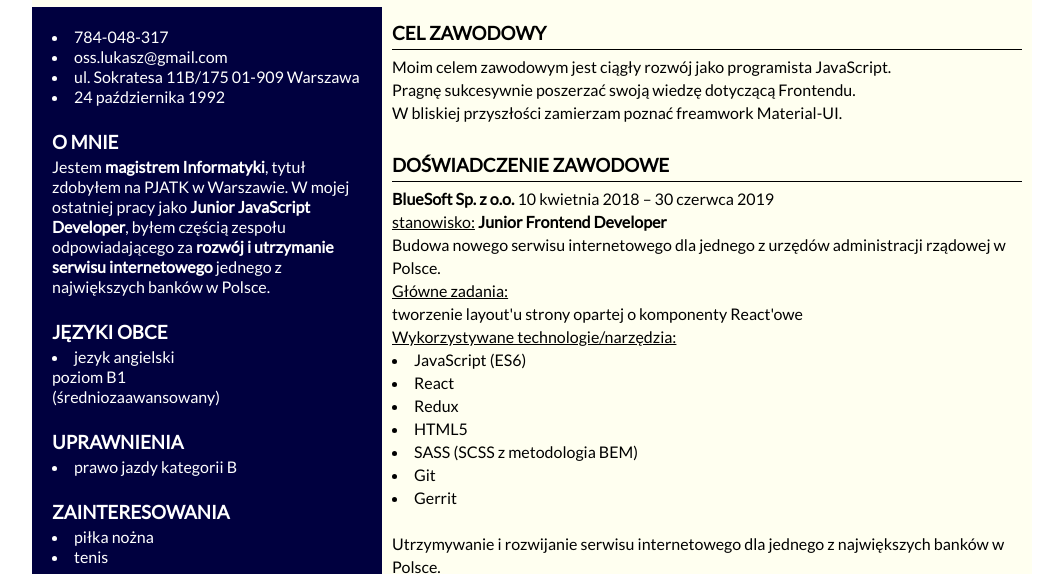
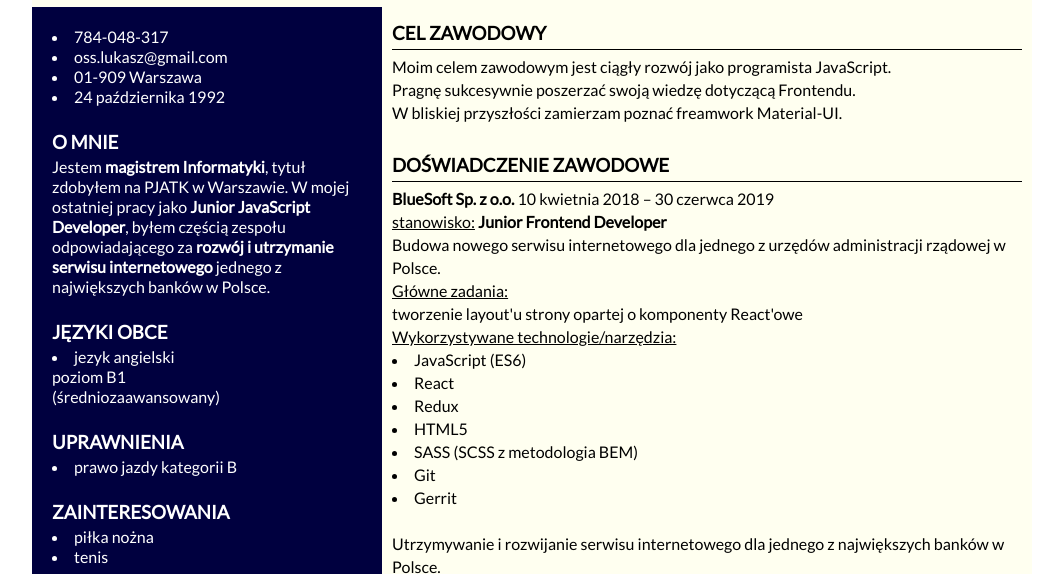
Before and after one commit to ossowsky/myCV, a plain HTML site: page index.html in a window 1280 px wide. Shown: the part 243-817 px from the top of the page, without its empty margins (108-1171 px from the left). Drawn offline with Linux system fonts and the light colour scheme.

Commit message:
small update

```diff
--- a/index.html
+++ b/index.html
@@ -23,7 +23,7 @@
             <ul class="section__list">
               <li>784-048-317</li>
               <li>oss.lukasz@gmail.com</li>
-              <li>ul. Sokratesa 11B/175 01-909 Warszawa</li>
+              <li>01-909 Warszawa</li>
               <li>24 października 1992</li>
             </ul>
           </section>
```
